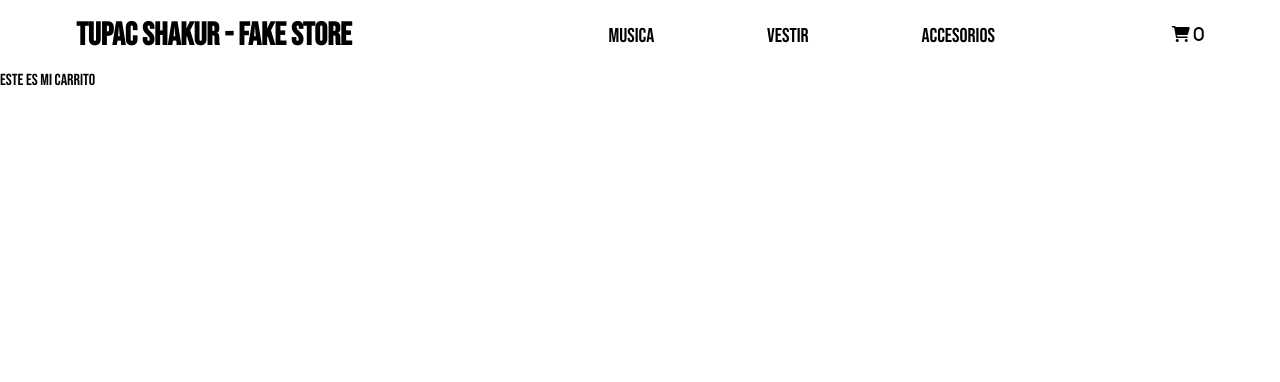
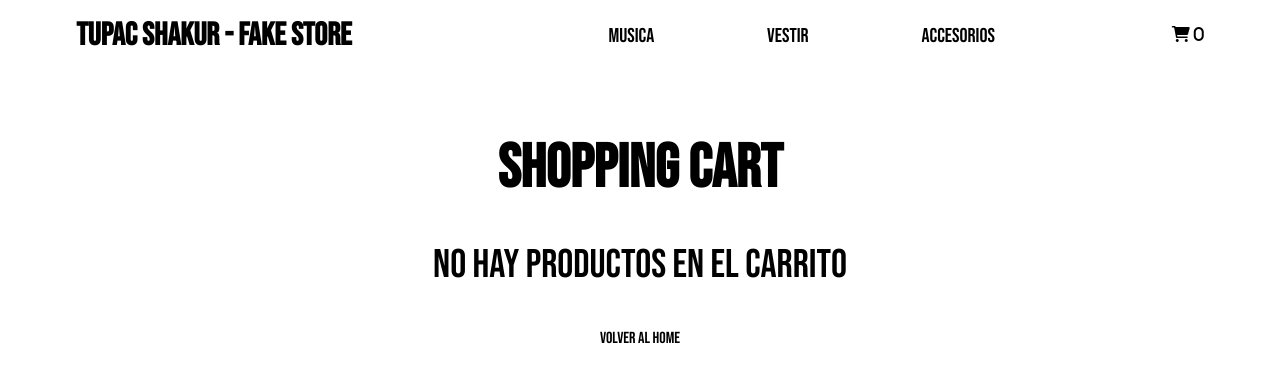
Before and after one commit to Santiagoq3/ecommerce-react--25470, a React (Create React App) app: page /cart in a window 1280 px wide. Shown: the top 382 px of the page. Built offline with nearby package versions, Linux system fonts and the light colour scheme; the HTML template or start-up script is replaced by a standard one.

Commit message:
cart componente agregado

```diff
--- a/src/components/Cart.js
+++ b/src/components/Cart.js
@@ -1,7 +1,50 @@
-import React from 'react'
+import React, { useContext } from 'react'
+import { Link } from 'react-router-dom'
+import { cartContext } from '../context/CartContext'
 import "./cart.css"
+
 export const Cart = () => {
-  return (
-    <div>este es mi carrito</div>
-  )
+
+    const {cart} = useContext(cartContext)
+    console.log(Cart)
+    return (
+        <div className='cart'>
+            <h1>Shopping Cart</h1>
+            {
+                cart.length > 0 ?
+                <ul>
+                   { cart.map(item => {
+                      return <li className='cart_container'>
+                          <div className='cart_container-top'>
+                            <p className='cart_item-nombre'>camiseta</p>
+                            <p>$ 0</p>
+                          </div>
+                            <p>descripcion: 2PAC</p>
+                            <div className='cart_container-bottom'>
+                                <p>Cantidad: 0</p>
+                                <button>Remove</button>
+                            </div>
+                        </li>
+                    })}
+                    <div className='cart_comprar'>
+                        <div className='cart_comprar_total'>
+                            <p>Total</p>
+                            <p>$0</p>
+                        </div>
+                        <p className='cart_btn-comprar'>Generar orden</p>
+                        <Link to="/" className='cart_continuar-comprando' >
+                            <p style={{color: "black"}}>o Continuar Comprando</p>
+                        </Link>
+                    </div>
+                </ul>
+                :
+                <div className='cart_vacio'>
+                     <p>No hay productos en el carrito</p>
+                     <Link to="/">Volver al home</Link>
+
+                </div>
+
+            }
+        </div>
+    )
 }
--- a/src/components/cart.css
+++ b/src/components/cart.css
@@ -0,0 +1,81 @@
+
+
+.cart{
+
+    height: 100vh;
+    width: 100%;
+    display: flex;
+    flex-direction: column;
+    align-items: center;
+}
+
+.cart h1{
+    margin-top: 1em;
+    font-size: 3.8rem;
+}
+
+.cart ul{
+    width: 50%;
+    margin-top: 2em;
+}
+
+.cart_container{
+    border: 2px solid #ccc;
+    margin-top: 1em;
+    width: 100%;
+    padding: 1em;
+    border-left: none;
+    border-right: none;
+}
+
+.cart_container-top{
+    display: flex;
+    justify-content: space-between;
+    font-weight: 700;
+}
+
+.cart_item-nombre{
+}
+
+.cart_container-bottom{
+    margin-top: 1em;
+    display: flex;
+    justify-content: space-between;
+}
+
+.cart_vacio{
+    text-align: center;
+    margin-top: 2em;
+}
+
+.cart_vacio p{
+    margin-bottom: 1em;
+    font-size: 2.5rem;
+}
+
+.cart_comprar{
+
+    width: 100%;
+    margin-top: 2em;
+}
+
+.cart_comprar_total{
+    display: flex;
+    justify-content: space-between;
+}
+
+.cart_btn-comprar{
+    width: 100%;
+    margin-top: 1em;
+    padding: 0.5em;
+    text-align: center;
+    background-color: blueviolet;
+    color: #fff;
+    border-radius: 8px;
+}
+
+.cart_continuar-comprando p{
+    margin-top: 1em;
+    text-align: center;
+
+}
```
